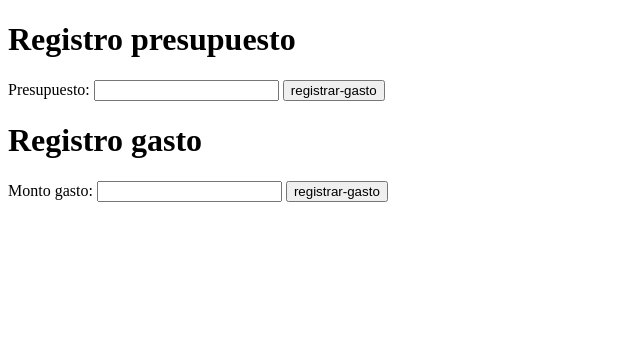
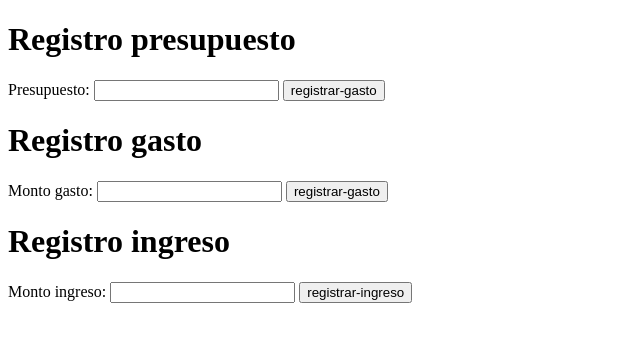
Before and after one commit to AndresSalva/controlFinanciero, a website built with Parcel: page index.html in a window 1280 px wide. Shown: the whole page, without its empty margins (0-640 px from the left). Built offline with nearby package versions, Linux system fonts and the light colour scheme.

Commit message:
se puede visualizar el ingreso en la pagina principal

```diff
--- a/index.html
+++ b/index.html
@@ -18,6 +18,13 @@
       <input type="submit" value="registrar-gasto" id="aniadir-gasto" />
     </form>
     <div id="gastos-div"></div>
+    <h1>Registro ingreso</h1>
+    <form id="ingreso-form">
+      <label for="monto-ingreso">Monto ingreso:</label>
+      <input type="number" id="monto-ingreso" />
+      <input type="submit" value="registrar-ingreso" id="aniadir-ingreso" />
+    </form>
+    <div id="ingreso-div"></div>
 
     <script type="module" src="./src/presenter.js"></script>
   </body>
```
